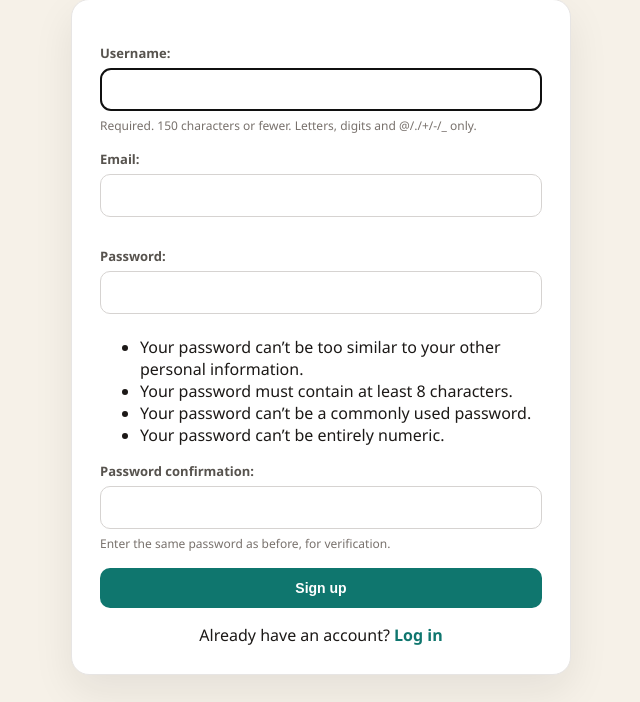
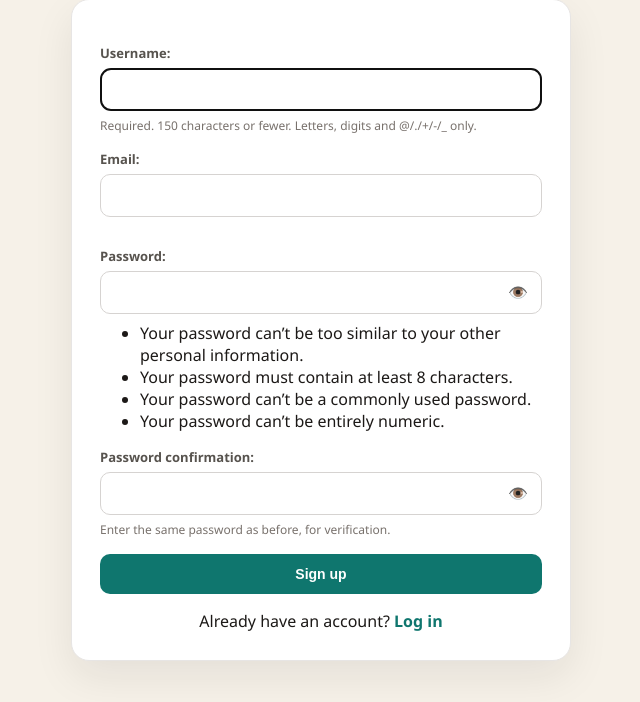
Before and after one commit to iqbalzamri07/djangotutorial, a Django app: page /signup/ in a window 1280 px wide. Shown: the part 158-860 px from the top of the page, without its empty margins (319-959 px from the left). Run offline with Django 5.2, Linux system fonts and the light colour scheme.

Commit message:
Adds password visibility toggle to forms
Enhances user experience by allowing users to show or hide their password input, improving accuracy during login and signup.

Implements JavaScript to dynamically add a toggle button next to password fields and provides accompanying CSS for styling. Adjusts existing button styles to accommodate the new toggle.

```diff
--- a/todos/templates/accounts/signup.html
+++ b/todos/templates/accounts/signup.html
@@ -37,8 +37,30 @@
             font-family: inherit;
             margin-bottom: 14px;
         }
+        .password-wrap {
+            position: relative;
+            margin-bottom: 14px;
+        }
+        .password-wrap input {
+            margin-bottom: 0;
+            padding-right: 46px;
+        }
+        .eye-btn {
+            position: absolute;
+            right: 8px;
+            top: 50%;
+            transform: translateY(-50%);
+            width: auto;
+            border: none;
+            background: transparent;
+            color: #44403c;
+            padding: 4px 6px;
+            cursor: pointer;
+            font-size: 16px;
+            line-height: 1;
+        }
         .helptext { display: block; color: #78716c; font-size: 12px; margin: -8px 0 12px; }
-        button {
+        button[type="submit"] {
             width: 100%;
             border: none;
             background: #0f766e;
@@ -69,5 +91,26 @@
         </div>
     </div>
 </div>
+<script>
+    document.querySelectorAll('input[type="password"]').forEach((input) => {
+        const wrap = document.createElement('div');
+        wrap.className = 'password-wrap';
+        input.parentNode.insertBefore(wrap, input);
+        wrap.appendChild(input);
+
+        const btn = document.createElement('button');
+        btn.type = 'button';
+        btn.className = 'eye-btn';
+        btn.setAttribute('aria-label', 'Show password');
+        btn.textContent = '👁️';
+        btn.addEventListener('click', () => {
+            const showing = input.type === 'text';
+            input.type = showing ? 'password' : 'text';
+            btn.textContent = showing ? '👁️' : '🙈';
+            btn.setAttribute('aria-label', showing ? 'Show password' : 'Hide password');
+        });
+        wrap.appendChild(btn);
+    });
+</script>
 </body>
 </html>
```
Also changed, not shown: todos/templates/accounts/login.html (+44 -1 lines), db.sqlite3 (deleted).
